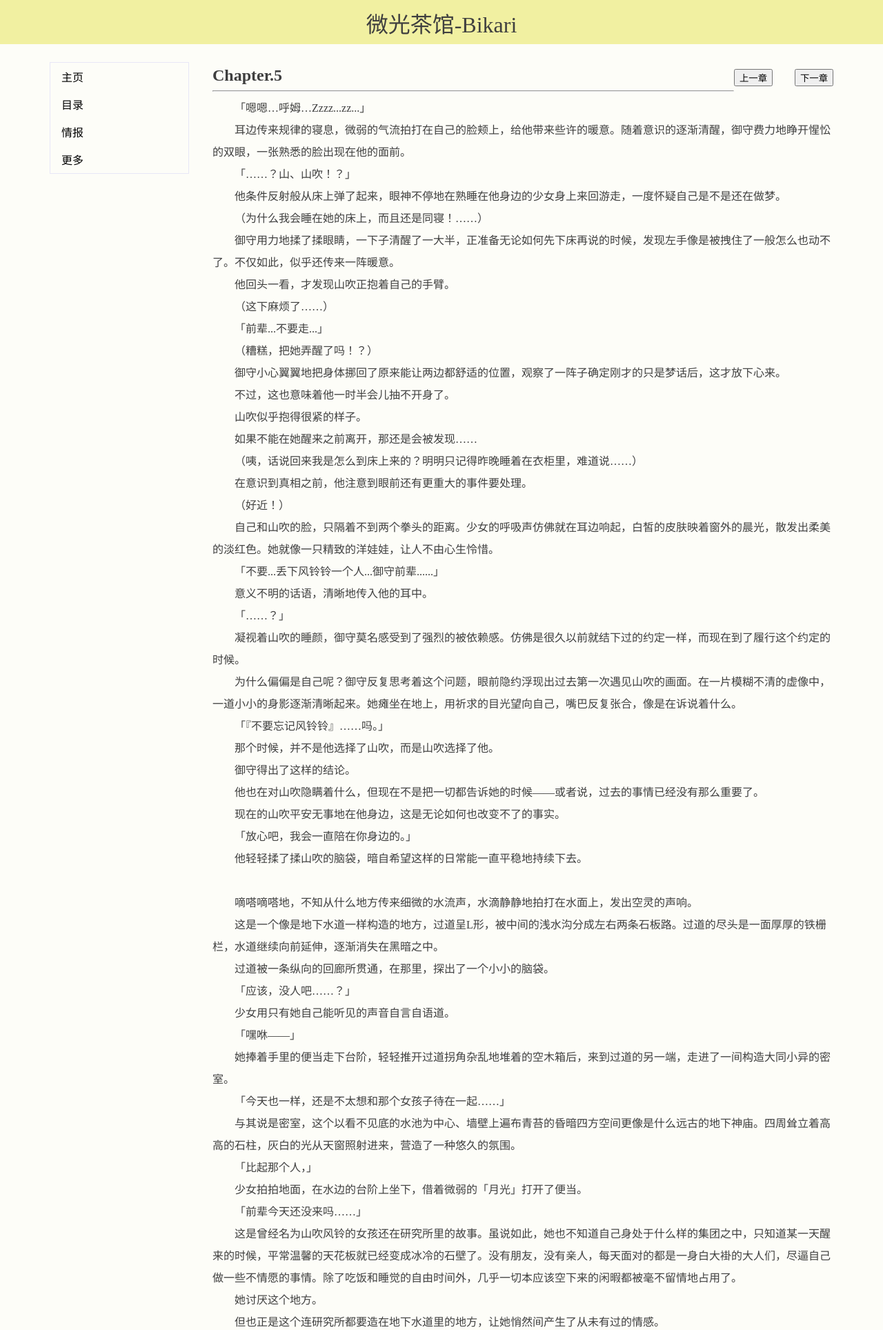
After one commit to Lycoiref/BikariArchive, a PHP site: page /text/Volume.1/novel_105.html in a window 1280 px wide. The commit adds this page. Shown: the top 1928 px of the page at 69% size. Run offline with PHP 8.4, Linux system fonts and the light colour scheme.

Commit message:
Normal Change

```diff
--- a/catalogue.html
+++ b/catalogue.html
@@ -5,12 +5,12 @@
     <meta name="keywords" content="微光茶馆,Bikari">
 	<meta charset='utf-8'>
     <link rel="stylesheet" type="text/css" href="css/MBStyle.css">
-    <script type="text/javascript" src="../../js/MBJavaScript.js"></script>
+    <script type="text/javascript" src="js/MBJavaScript.js" defer></script>
 </head>
 <body>
 
 <!--页眉 -->
-<header>
+<header class="Header">
     <div id="BikariTitle">微光茶馆-Bikari</div>
 </header>
 
@@ -19,7 +19,7 @@
     <ul class="demo-vertical">
         <li><a href="index.html">主页</a></li>
         <li><a class="active" href="catalogue.html">目录</a></li>
-        <li><a href="javascript::void(0)">设定</a></li>
+        <li><a href="javascript::void(0)">情报</a></li>
         <li><a href="javascript::void(0)">更多</a></li>
     <ul>
 </div>
--- a/css/MBStyle.css
+++ b/css/MBStyle.css
@@ -21,8 +21,6 @@ a {
 
 /*页眉*/
 header {
-    position: sticky;
-    top: 0;
     margin: -8px;
     height: 64px;
     background-color: rgb(241, 240, 161);
@@ -77,11 +75,10 @@ div.SideBar ul.demo-vertical a.active {
 
 /* 正文内容 */
 div.MainContent {
-    float: left;
-    margin: 0 0 0 16px;
+    margin: 0 0 0 300px;
     padding: 32px 0 0 0;
     border: 0;
-    width: 900px;
+    width: min(calc(100vw - 320px), 900px);
     background: transparent;
 }
 
@@ -114,6 +111,9 @@ div.MainContent li.Chapter {
 div.MainContent p {
     font-size: 16px;
     text-indent: 32px;
+
+    margin: 0;
+    line-height: 32px;
 }
 
 /* ---------------------------------------------------------------- */
@@ -121,11 +121,11 @@ div.MainContent p {
 div.MainContent div.ChapterWrapTable {
     float: right;
     margin: 12px 0;
-    width: 15%;
 }
 
 div.MainContent button#LastChapter {
-    float: left;
+    float: right;
+    margin-right: 32px;
 }
 
 div.MainContent button#NextChapter {
--- a/index.html
+++ b/index.html
@@ -5,12 +5,12 @@
     <meta name="keywords" content="微光茶馆,Bikari">
 	<meta charset='utf-8'>
     <link rel="stylesheet" type="text/css" href="css/MBStyle.css">
-    <script type="text/javascript" src="../../js/MBJavaScript.js"></script>
+    <script type="text/javascript" src="js/MBJavaScript.js" defer></script>
 </head>
 <body>
 
 <!--页眉 -->
-<header>
+<header class="Header">
     <div id="BikariTitle">微光茶馆-Bikari</div>
 </header>
 
@@ -19,7 +19,7 @@
     <ul class="demo-vertical">
         <li><a class="active" href="index.html">主页</a></li>
         <li><a href="catalogue.html">目录</a></li>
-        <li><a href="javascript::void(0)">设定</a></li>
+        <li><a href="javascript::void(0)">情报</a></li>
         <li><a href="javascript::void(0)">更多</a></li>
     <ul>
 </div>
--- a/template/header.html
+++ b/template/header.html
@@ -1,5 +1,5 @@
 <!--页眉 -->
-<header>
+<header class="Header">
     <div id="BikariTitle">微光茶馆-Bikari</div>
 </header>
 
@@ -8,7 +8,24 @@
     <ul class="demo-vertical">
         <li><a href="../../index.html">主页</a></li>
         <li><a href="../../catalogue.html">目录</a></li>
-        <li><a href="javascript::void(0)">设定</a></li>
+        <li><a href="javascript::void(0)">情报</a></li>
         <li><a href="javascript::void(0)">更多</a></li>
     <ul>
 </div>
+
+<script>
+    //侧边栏
+    let header = document.querySelector(".Header");
+    let sidebar = document.querySelector(".SideBar");
+
+    document.addEventListener("scroll", function () {
+        let mainHeight = header.scrollHeight - 8;
+        if (window.pageYOffset > mainHeight) {
+            sidebar.style.position = "fixed";
+            sidebar.style.top = "0px";
+        } else {
+            sidebar.style.position = "absolute";
+            sidebar.style.top = mainHeight + "px";
+        }
+    })
+</script>
--- a/text/Volume.1/novel_100.html
+++ b/text/Volume.1/novel_100.html
@@ -5,8 +5,8 @@
     <meta name="keywords" content="微光茶馆,Bikari">
 	<meta charset='utf-8'>
     <link rel="stylesheet" type="text/css" href="../../css/MBStyle.css">
-    <script src="../../js/jquery-3.6.1.min.js"></script>
-    <script src="../../js/Chapter.js"></script>
+    <script src="../../js/jquery-3.6.1.min.js" defer></script>
+    <script src="../../js/Chapter.js" defer></script>
 </head>
 <body>
 
@@ -16,8 +16,8 @@
 <!-- 正文内容 -->
 <div class="MainContent">
     <div class="ChapterWrapTable">
+        <button type="button" id="NextChapter" onclick="ChapterWrap(1)">下一章</button>
         <button type="button" id="LastChapter" onclick="ChapterWrap(0)">上一章</button>
-        <button type="button" id="NextChapter" onclick="ChapterWrap(1)">下一章</button>
     </div>
     <h1>幕前 Limit Code: 047</h1>
     <hr />
--- a/text/Volume.1/novel_101.html
+++ b/text/Volume.1/novel_101.html
@@ -5,8 +5,8 @@
     <meta name="keywords" content="微光茶馆,Bikari">
 	<meta charset='utf-8'>
     <link rel="stylesheet" type="text/css" href="../../css/MBStyle.css">
-    <script src="../../js/jquery-3.6.1.min.js"></script>
-    <script src="../../js/Chapter.js"></script>
+    <script src="../../js/jquery-3.6.1.min.js" defer></script>
+    <script src="../../js/Chapter.js" defer></script>
 </head>
 <body>
 
@@ -16,8 +16,8 @@
 <!-- 正文内容 -->
 <div class="MainContent">
     <div class="ChapterWrapTable">
+        <button type="button" id="NextChapter" onclick="ChapterWrap(1)">下一章</button>
         <button type="button" id="LastChapter" onclick="ChapterWrap(0)">上一章</button>
-        <button type="button" id="NextChapter" onclick="ChapterWrap(1)">下一章</button>
     </div>
     <h1>Chapter.1</h1>
     <hr />
--- a/text/Volume.1/novel_102.html
+++ b/text/Volume.1/novel_102.html
@@ -5,8 +5,8 @@
     <meta name="keywords" content="微光茶馆,Bikari">
 	<meta charset='utf-8'>
     <link rel="stylesheet" type="text/css" href="../../css/MBStyle.css">
-    <script src="../../js/jquery-3.6.1.min.js"></script>
-    <script src="../../js/Chapter.js"></script>
+    <script src="../../js/jquery-3.6.1.min.js" defer></script>
+    <script src="../../js/Chapter.js" defer></script>
 </head>
 <body>
 
@@ -16,8 +16,8 @@
 <!-- 正文内容 -->
 <div class="MainContent">
     <div class="ChapterWrapTable">
+        <button type="button" id="NextChapter" onclick="ChapterWrap(1)">下一章</button>
         <button type="button" id="LastChapter" onclick="ChapterWrap(0)">上一章</button>
-        <button type="button" id="NextChapter" onclick="ChapterWrap(1)">下一章</button>
     </div>
     <h1>Chapter.2</h1>
     <hr />
--- a/text/Volume.1/novel_103.html
+++ b/text/Volume.1/novel_103.html
@@ -5,8 +5,8 @@
     <meta name="keywords" content="微光茶馆,Bikari">
 	<meta charset='utf-8'>
     <link rel="stylesheet" type="text/css" href="../../css/MBStyle.css">
-    <script src="../../js/jquery-3.6.1.min.js"></script>
-    <script src="../../js/Chapter.js"></script>
+    <script src="../../js/jquery-3.6.1.min.js" defer></script>
+    <script src="../../js/Chapter.js" defer></script>
 </head>
 <body>
 
@@ -16,8 +16,8 @@
 <!-- 正文内容 -->
 <div class="MainContent">
     <div class="ChapterWrapTable">
+        <button type="button" id="NextChapter" onclick="ChapterWrap(1)">下一章</button>
         <button type="button" id="LastChapter" onclick="ChapterWrap(0)">上一章</button>
-        <button type="button" id="NextChapter" onclick="ChapterWrap(1)">下一章</button>
     </div>
     <h1>Chapter.3</h1>
     <hr />
--- a/text/Volume.1/novel_104.html
+++ b/text/Volume.1/novel_104.html
@@ -5,8 +5,8 @@
     <meta name="keywords" content="微光茶馆,Bikari">
 	<meta charset='utf-8'>
     <link rel="stylesheet" type="text/css" href="../../css/MBStyle.css">
-    <script src="../../js/jquery-3.6.1.min.js"></script>
-    <script src="../../js/Chapter.js"></script>
+    <script src="../../js/jquery-3.6.1.min.js" defer></script>
+    <script src="../../js/Chapter.js" defer></script>
 </head>
 <body>
 
@@ -16,8 +16,8 @@
 <!-- 正文内容 -->
 <div class="MainContent">
     <div class="ChapterWrapTable">
+        <button type="button" id="NextChapter" onclick="ChapterWrap(1)">下一章</button>
         <button type="button" id="LastChapter" onclick="ChapterWrap(0)">上一章</button>
-        <button type="button" id="NextChapter" onclick="ChapterWrap(1)">下一章</button>
     </div>
     <h1>Chapter.4</h1>
     <hr />
--- /dev/null
+++ b/text/Volume.1/novel_105.html
@@ -0,0 +1,167 @@
+<!DOCTYPE html>
+<html>
+<head>
+	<title>微光茶馆</title>
+    <meta name="keywords" content="微光茶馆,Bikari">
+	<meta charset='utf-8'>
+    <link rel="stylesheet" type="text/css" href="../../css/MBStyle.css">
+    <script src="../../js/jquery-3.6.1.min.js" defer></script>
+    <script src="../../js/Chapter.js" defer></script>
+</head>
+<body>
+
+<!-- 页眉、侧边栏模板 -->
+<div id="header"></div>
+
+<!-- 正文内容 -->
+<div class="MainContent">
+    <div class="ChapterWrapTable">
+        <button type="button" id="NextChapter" onclick="ChapterWrap(1)">下一章</button>
+        <button type="button" id="LastChapter" onclick="ChapterWrap(0)">上一章</button>
+    </div>
+    <h1>Chapter.5</h1>
+    <hr />
+    <p>「嗯嗯…呼姆…Zzzz...zz...」</p>
+    <p>耳边传来规律的寝息，微弱的气流拍打在自己的脸颊上，给他带来些许的暖意。随着意识的逐渐清醒，御守费力地睁开惺忪的双眼，一张熟悉的脸出现在他的面前。</p>
+    <p>「……？山、山吹！？」</p>
+    <p>他条件反射般从床上弹了起来，眼神不停地在熟睡在他身边的少女身上来回游走，一度怀疑自己是不是还在做梦。</p>
+    <p>（为什么我会睡在她的床上，而且还是同寝！……）</p>
+    <p>御守用力地揉了揉眼睛，一下子清醒了一大半，正准备无论如何先下床再说的时候，发现左手像是被拽住了一般怎么也动不了。不仅如此，似乎还传来一阵暖意。</p>
+    <p>他回头一看，才发现山吹正抱着自己的手臂。</p>
+    <p>（这下麻烦了……）</p>
+    <p>「前辈...不要走...」</p>
+    <p>（糟糕，把她弄醒了吗！？）</p>
+    <p>御守小心翼翼地把身体挪回了原来能让两边都舒适的位置，观察了一阵子确定刚才的只是梦话后，这才放下心来。</p>
+    <p>不过，这也意味着他一时半会儿抽不开身了。</p>
+    <p>山吹似乎抱得很紧的样子。</p>
+    <p>如果不能在她醒来之前离开，那还是会被发现……</p>
+    <p>（咦，话说回来我是怎么到床上来的？明明只记得昨晚睡着在衣柜里，难道说……）</p>
+    <p>在意识到真相之前，他注意到眼前还有更重大的事件要处理。</p>
+    <p>（好近！）</p>
+    <p>自己和山吹的脸，只隔着不到两个拳头的距离。少女的呼吸声仿佛就在耳边响起，白皙的皮肤映着窗外的晨光，散发出柔美的淡红色。她就像一只精致的洋娃娃，让人不由心生怜惜。</p>
+    <p>「不要...丢下风铃铃一个人...御守前辈......」</p>
+    <p>意义不明的话语，清晰地传入他的耳中。</p>
+    <p>「……？」</p>
+    <p>凝视着山吹的睡颜，御守莫名感受到了强烈的被依赖感。仿佛是很久以前就结下过的约定一样，而现在到了履行这个约定的时候。</p>
+    <p>为什么偏偏是自己呢？御守反复思考着这个问题，眼前隐约浮现出过去第一次遇见山吹的画面。在一片模糊不清的虚像中，一道小小的身影逐渐清晰起来。她瘫坐在地上，用祈求的目光望向自己，嘴巴反复张合，像是在诉说着什么。</p>
+    <p>「『不要忘记风铃铃』……吗。」</p>
+    <p>那个时候，并不是他选择了山吹，而是山吹选择了他。</p>
+    <p>御守得出了这样的结论。</p>
+    <p>他也在对山吹隐瞒着什么，但现在不是把一切都告诉她的时候——或者说，过去的事情已经没有那么重要了。</p>
+    <p>现在的山吹平安无事地在他身边，这是无论如何也改变不了的事实。</p>
+    <p>「放心吧，我会一直陪在你身边的。」</p>
+    <p>他轻轻揉了揉山吹的脑袋，暗自希望这样的日常能一直平稳地持续下去。</p>
+    <p><br /></p>
+    <p>嘀嗒嘀嗒地，不知从什么地方传来细微的水流声，水滴静静地拍打在水面上，发出空灵的声响。</p>
+    <p>这是一个像是地下水道一样构造的地方，过道呈L形，被中间的浅水沟分成左右两条石板路。过道的尽头是一面厚厚的铁栅栏，水道继续向前延伸，逐渐消失在黑暗之中。</p>
+    <p>过道被一条纵向的回廊所贯通，在那里，探出了一个小小的脑袋。</p>
+    <p>「应该，没人吧……？」</p>
+    <p>少女用只有她自己能听见的声音自言自语道。</p>
+    <p>「嘿咻——」</p>
+    <p>她捧着手里的便当走下台阶，轻轻推开过道拐角杂乱地堆着的空木箱后，来到过道的另一端，走进了一间构造大同小异的密室。</p>
+    <p>「今天也一样，还是不太想和那个女孩子待在一起……」</p>
+    <p>与其说是密室，这个以看不见底的水池为中心、墙壁上遍布青苔的昏暗四方空间更像是什么远古的地下神庙。四周耸立着高高的石柱，灰白的光从天窗照射进来，营造了一种悠久的氛围。</p>
+    <p>「比起那个人，」</p>
+    <p>少女拍拍地面，在水边的台阶上坐下，借着微弱的「月光」打开了便当。</p>
+    <p>「前辈今天还没来吗……」</p>
+    <p>这是曾经名为山吹风铃的女孩还在研究所里的故事。虽说如此，她也不知道自己身处于什么样的集团之中，只知道某一天醒来的时候，平常温馨的天花板就已经变成冰冷的石壁了。没有朋友，没有亲人，每天面对的都是一身白大褂的大人们，尽逼自己做一些不情愿的事情。除了吃饭和睡觉的自由时间外，几乎一切本应该空下来的闲暇都被毫不留情地占用了。</p>
+    <p>她讨厌这个地方。</p>
+    <p>但也正是这个连研究所都要造在地下水道里的地方，让她悄然间产生了从未有过的情感。</p>
+    <p>「呀——」</p>
+    <p>视野一下子变黑了，正要往嘴里送肉丸的手也停在了半空。她很明显地感受到被什么人用手遮住了眼睛。</p>
+    <p>山吹不是不知道发生了什么，倒不如说正期待着「意外」的发生。这种时候，如果配合对方的步调回答「猜猜我是谁」的话，说不定就被下了什么圈套占到便宜了。她当然不允许自己第一手就吃了亏，所以很认真地思考起了该作出怎样的反应。</p>
+    <p>「猜猜我是谁——」</p>
+    <p>「风铃铃想想～首先排除御守前辈……」</p>
+    <p>「怎么这样！？」</p>
+    <p>诶嘿嘿，好像蒙混过关了。</p>
+    <p>山吹偷笑了一阵，然后仰起头来，看到了那张熟悉的脸。虽然是倒着的。</p>
+    <p>「前辈，这个把戏可捉弄不到风铃铃哦。『你错了，其实我是潜藏在这具身体里的另一个人格，现在正是为了排除你的存在而出现的』——前辈难道是想这么说，然后以为这样就能吓到风铃铃了吗？」</p>
+    <p>「……是啊，不瞒你说，你刚才复述的全都是不争的事实。与其说现在出现的我是潜藏的人格，不如说这才是我本来的面目……虽然你当做玩笑一样说出了那样的话，可这并不代表我会就此放弃！来吧，山吹，就让你见识一下我的秘——疼疼疼！！」</p>
+    <p>「哈哈哈，前辈好好玩！」</p>
+    <p>看着看着就捏了上去，因为对方一脸认真地胡说八道的样子实在是太搞笑了，完全不觉得有在讲正事的意思。</p>
+    <p>「听好了山吹，我对这种不讲理的对待表示强烈的抗议！说好的人道主义精神呢！……呃呃。」</p>
+    <p>「黏土……橡皮泥……彩虹糖。」</p>
+    <p>「山吹小姐。」</p>
+    <p>「怎么了前辈？」</p>
+    <p>「我的脸真的可以和那些可塑形的迷之物体相类比吗？还有最后那个毫不搭边的到底想怎样！？」</p>
+    <p>山吹故意不回答，继续把对方的脸捏来捏去，两只小脚丫在水面上来回荡着，溅起阵阵水花。</p>
+    <p>「……是说，再不停手的话料理就要冷掉了。」</p>
+    <p>「啊...！不、不好意思前辈！」</p>
+    <p>她这才想起现在是晚饭时间，想起她之所以会来到这里的原因。</p>
+    <p>然后反应过来自己一直在做着什么事，小巧的脸蛋像抹了浓脂般红成一片，低下的头越埋越深，双脚也慢慢地浸入了水里。</p>
+    <p>「不过真要说起来的话，」</p>
+    <p>对方调整了一下状态后，坐在山吹右手边说道，</p>
+    <p>「如果是那个『我』，说不定真的会对你做什么过分的事。」</p>
+    <p>山吹似乎有所触动，转而露出一抹浅浅的笑容。</p>
+    <p>「风铃铃相信前辈不会那样做的。——至少现在是，对吧？」</p>
+    <p>无声，对方打开盒饭，里面是勉强冒着热气的咖喱蛋包饭。</p>
+    <p>「啊，风铃铃要吃这个！」</p>
+    <p>她指着对方饭盒里的鸡块坦率地说。</p>
+    <p>「你还真是喜欢吃肉。之前几顿的蔬菜也全让给那个人了吧。」</p>
+    <p>「是个不爱吃素的女孩子真是不好意思哦。」</p>
+    <p>「而且还喜欢甜食。」</p>
+    <p>少女似乎不想回答，不停地往对方的饭盒里伸筷子。</p>
+    <p>「不怕长胖吗？」</p>
+    <p>「前辈真是没自觉，这句话要是在其他女孩子面前说出来基本就完蛋了哦。」</p>
+    <p>「我也没打算对其他人这么说。」</p>
+    <p>「是吗。」</p>
+    <p>山吹不动声色地吃着晚餐，然后突然踩了对方一脚。</p>
+    <p>「水！水全溅上来了！」</p>
+    <p>「哼！」</p>
+    <p>「我说啊，这破地方的水还不知道是从什么地方汇过来的，这么轻易地把脚浸在水里很容易感染细菌的知道吗？说到底你就不该特地跑到这种地方来吃饭——」</p>
+    <p>对方的训斥戛然而止，因为他突然看到了浮现在山吹脸上的痛苦的表情。</p>
+    <p>「呜呜呜……」</p>
+    <p>「怎么了山吹！？」</p>
+    <p>「脚，抽筋了……」</p>
+    <p>伴随着大惊失色的转变，对方一下子心急了起来，连忙抱起双手撑在两边的山吹。</p>
+    <p>「我这就把你放到椅子上，身体放轻松点！」</p>
+    <p>「御守前辈……」</p>
+    <p>虽然看起来只不过像是临时储水的空房间，但在角落意外地有着几块明显有过打磨痕迹的石砖充当桌椅。把山吹安置到这边后，对方不顾脏乱跪坐在了少女面前，然后捧起她的脚开始轻轻揉按。</p>
+    <p>「怎么样，舒服一点了吗？」</p>
+    <p>「嗯...比刚才好多了...」</p>
+    <p>尽管如此，对方依然没有松懈下来，他执着地认为是自己害得她动作幅度太大才抽的筋。</p>
+    <p>「不如说像是魔法一样，完全不疼了……前辈，难道说很有经验吗？」</p>
+    <p>「什」</p>
+    <p>「像是给别的女孩子也这么做过之类的。」</p>
+    <p>「才没有！不是自夸，其实我这是第一次给别人揉脚！」</p>
+    <p>一如既往地很有天赋……比起这个说法，山吹也隐隐感受到了另外的一种可能性。</p>
+    <p>看着对方为了自己抽筋的双脚能得到缓解而认真地给自己揉脚的模样，少女的内心似乎有什么开始躁动了起来。这份从未有过的情感，冲破了一直以来禁锢着内心的牢笼，在谁也看不见的地方萌发出了新芽。</p>
+    <p>「前辈这个……笨蛋。」</p>
+    <p><br /></p>
+    <p>走出房间后，御守总算放下心来，长叹了一口气。</p>
+    <p>「还好没把她弄醒……」</p>
+    <p>「和女孩子睡觉舒服吗♡？」</p>
+    <p>「！？」</p>
+    <p>才关上门的御守下意识地后跳撞在了墙上，他这才注意到门口一直站着一个不怀好意地对他露出坏笑的女孩子。</p>
+    <p>「你是……？」</p>
+    <p>「四季萌花，叫我四季大人就行～」</p>
+    <p>御守原地错愕了一阵，看着面前穿着不合身的白大褂的不可思议少女，像是想到了什么。</p>
+    <p>「原来如此，你就是昨晚那个趴在桌子上的昏睡物的正体吗……我还以为——」</p>
+    <p>「喂！你把超级可爱的四季大人我比作了什么瞌睡虫一样残念的东西啊！」</p>
+    <p>四季边挥舞着双手边跺脚气愤地大叫个不停，完全忘记了房间里还有一位梦乡中的睡眠公主。</p>
+    <p>「嘘！你再这样把山吹吵醒就大事不妙了！」</p>
+    <p>「哦呀，这么不想让她醒过来，是偷偷做了什么见不得光的事情吗？」</p>
+    <p>怎么回事，气氛突然就变了。</p>
+    <p>「这个人不是一般地麻烦……」，正这样想着的时候，御守不忘口中回避道：</p>
+    <p>「我先说好啊，我什么都没做，我也是受害者！你想象一下饿得昏倒在大街上醒来后却发现自己坐在大餐桌前的正座上的场景就好了！」</p>
+    <p>「完全没有关联性呢。」</p>
+    <p>「是吗，那我再想想……不对，重点不在这里啦！你特地等在门口难道就是为了说这个吗？」</p>
+    <p>「哎呀，差点忘记正事了。」</p>
+    <p>四季轻敲脑袋，调皮地吐了吐舌头。</p>
+    <p>「你绝对只是为了做那个动作吧……」</p>
+    <p>「你知道这里是茶馆吧，据说作为店长的森谷老师这几天一直在东瀛忙工作，本来都是让云洋哥哥负责照看店面的。但他今天一大早突然就出门了！把我一个人丢在这里！」</p>
+    <p>面前的少女又旁若无人地跺起了脚。</p>
+    <p>「呃...那么告诉我这些是……？」</p>
+    <p>「啊，就是说现在这座茶馆暂时变成没人照看的状态了啦。」</p>
+    <p>「那就先闭门停业一段时间？」</p>
+    <p>「你以为茶馆是开在什么样的地方啊……说到底你真的有出门观察过吗？总之就是陷入了没人就不行的状态，但我一个人又没什么经验，肯定处理不好这么多事项。」</p>
+    <p>「我还是不知道你想表达什么。」</p>
+    <p>御守牵强地笑了会儿，边摇头边后退。与其说他没能理解对方话里的意思，不如说恰恰相反。</p>
+    <p>（感觉会被什么麻烦的事情缠上。）</p>
+    <p>但他马上就被四季一把抓了回来。</p>
+    <p>（可恶，明明穿着那种长到拖地的宽松白衣居然还这么灵活！...）</p>
+    <p>「所以说啦！你会泡茶吗！？」</p>
+</div>
+
+</body>
+</html>
```
Also changed, not shown: js/Chapter.js (+5 -4 lines), js/MBJavaScript.js (added, +17 -0 lines), text/Volume.1/novel_1001.html (+4 -4 lines).
